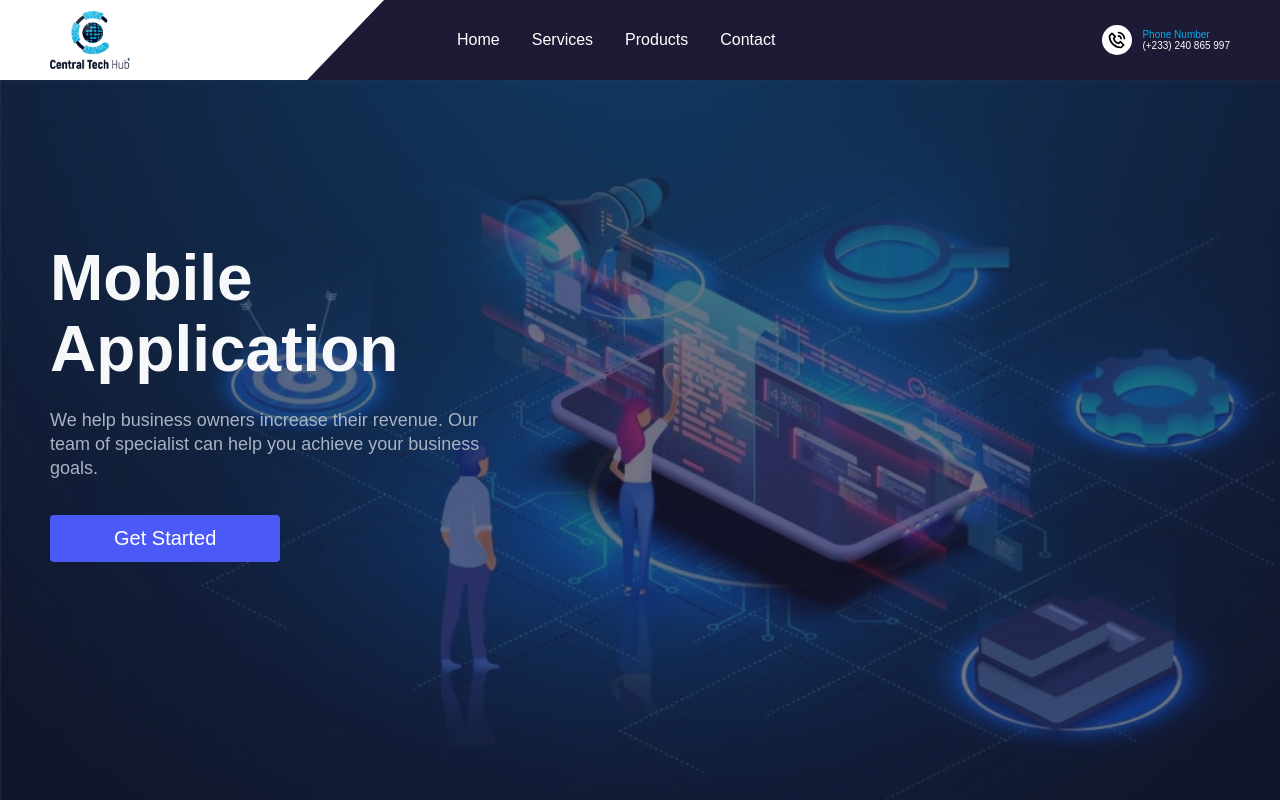
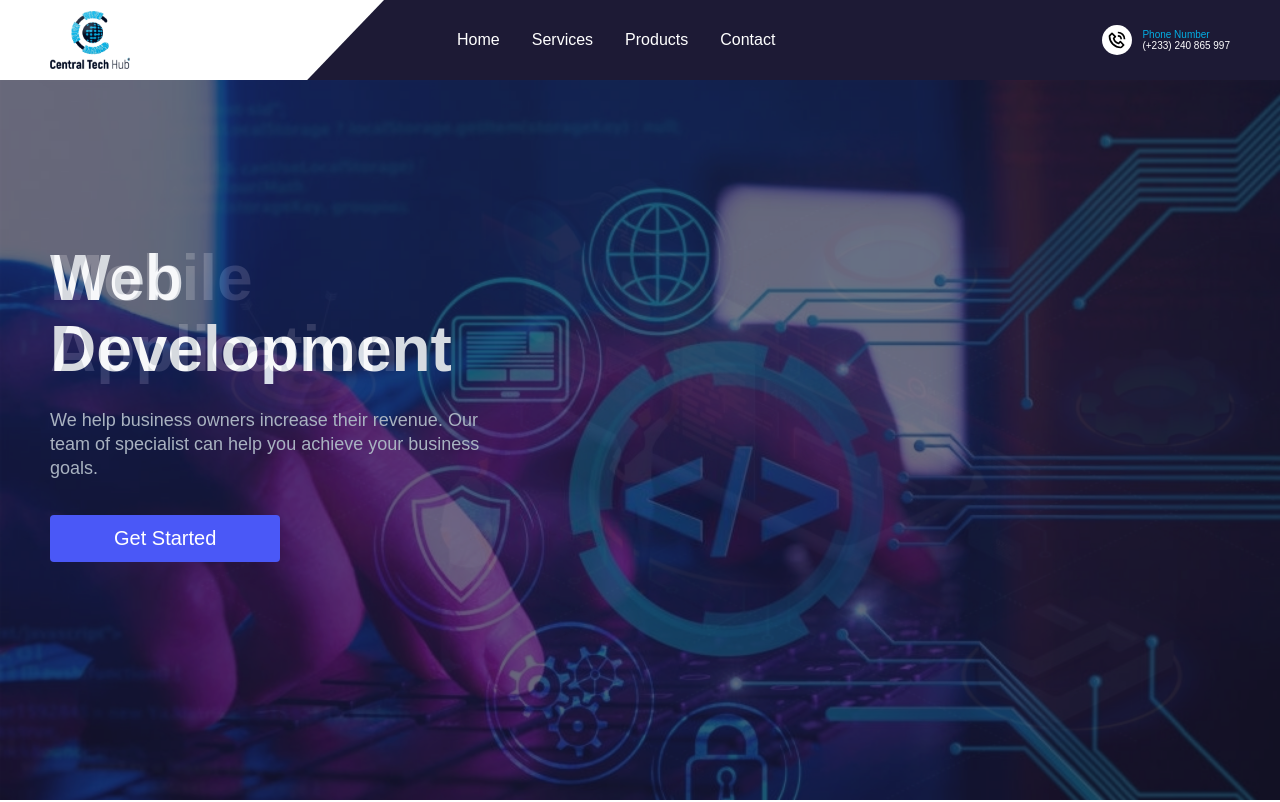
Before and after one commit to PrinceNarteh/central-tech-hub, a React (Create React App) app: page / in a window 1280 px wide. Shown: the top 802 px of the page. Built offline with nearby package versions, Linux system fonts and the light colour scheme.

Commit message:
done with the Slider component

```diff
--- a/package.json
+++ b/package.json
@@ -16,6 +16,7 @@
     "react-router-dom": "^6.2.1",
     "react-scripts": "5.0.0",
     "styled-components": "^5.3.3",
+    "swiper": "^7.4.1",
     "typescript": "^4.5.4",
     "web-vitals": "^2.1.2"
   },
--- a/src/components/ImageSlider.tsx
+++ b/src/components/ImageSlider.tsx
@@ -1,13 +1,31 @@
-import styled from "styled-components";
+import { sliderData } from "../pages/HomePage/HomeData";
 import Slider from "./Slider/Slider";
+import { Swiper, SwiperSlide } from "swiper/react";
+import { Navigation, Autoplay, EffectFade } from "swiper";
+
+import "swiper/css";
+import "swiper/css/navigation";
+import "swiper/css/autoplay";
+import "swiper/css/effect-fade";
 
 const ImageSlider = () => {
-  return <ImageSliderStyle>{/* <Slider /> */}</ImageSliderStyle>;
+  return (
+    <Swiper
+      modules={[Navigation, Autoplay, EffectFade]}
+      spaceBetween={0}
+      slidesPerView={1}
+      pagination={true}
+      autoplay={{ delay: 5000 }}
+      speed={2000}
+      effect="fade"
+    >
+      {sliderData.map((info, idx) => (
+        <SwiperSlide key={idx}>
+          <Slider {...info} />
+        </SwiperSlide>
+      ))}
+    </Swiper>
+  );
 };
 
-const ImageSliderStyle = styled.div`
-  height: calc(100vh - 10rem);
-  /* overflow: hidden; */
-`;
-
 export default ImageSlider;
--- a/src/pages/HomePage/Home.tsx
+++ b/src/pages/HomePage/Home.tsx
@@ -1,14 +1,13 @@
+import ImageSlider from "../../components/ImageSlider";
 import InfoSection from "../../components/InfoSection/InfoSection";
 import Offer from "../../components/Offer/Offer";
-import Slider from "../../components/Slider/Slider";
-import { aboutSection, sliderData } from "./HomeData";
+import { aboutSection } from "./HomeData";
 
 const Home = () => {
   return (
     <div>
-      <Slider {...sliderData} />
+      <ImageSlider />
       <InfoSection {...aboutSection} />
-      {/* <ImageSlider /> */}
       <Offer />
     </div>
   );
--- a/src/pages/HomePage/HomeData.ts
+++ b/src/pages/HomePage/HomeData.ts
@@ -14,7 +14,8 @@ export const aboutSection = {
   alt: "",
 };
 
-export const sliderData = {
+export const sliderData = [
+  {
     lightBg: true,
     imgStart: false,
     lightTopLine: false,
@@ -28,4 +29,50 @@ export const sliderData = {
     start: true,
     src: "/mobile-app.jpg",
     alt: "",
-};
+  },
+  {
+    lightBg: true,
+    imgStart: false,
+    lightTopLine: false,
+    topLine: "About Our Company",
+    lightText: true,
+    lightTextDesc: true,
+    headline: "Web Development",
+    buttonLabel: "Get Started",
+    description:
+      "We help business owners increase their revenue. Our team of specialist can help you achieve your business goals.",
+    start: true,
+    src: "/web-development.jpg",
+    alt: "",
+  },
+  {
+    lightBg: true,
+    imgStart: false,
+    lightTopLine: false,
+    topLine: "About Our Company",
+    lightText: true,
+    lightTextDesc: true,
+    headline: "Cyber Security",
+    buttonLabel: "Get Started",
+    description:
+      "We help business owners increase their revenue. Our team of specialist can help you achieve your business goals.",
+    start: true,
+    src: "/cyber-security.jpg",
+    alt: "",
+  },
+  {
+    lightBg: true,
+    imgStart: false,
+    lightTopLine: false,
+    topLine: "About Our Company",
+    lightText: true,
+    lightTextDesc: true,
+    headline: "Cyber Security",
+    buttonLabel: "Get Started",
+    description:
+      "We help business owners increase their revenue. Our team of specialist can help you achieve your business goals.",
+    start: true,
+    src: "/database.jpg",
+    alt: "",
+  },
+];
```
Also changed, not shown: public/database.jpg (added), 1 other file (tests, documents, lock files or other folders). Lines whose indentation alone changed are shown as unchanged.
